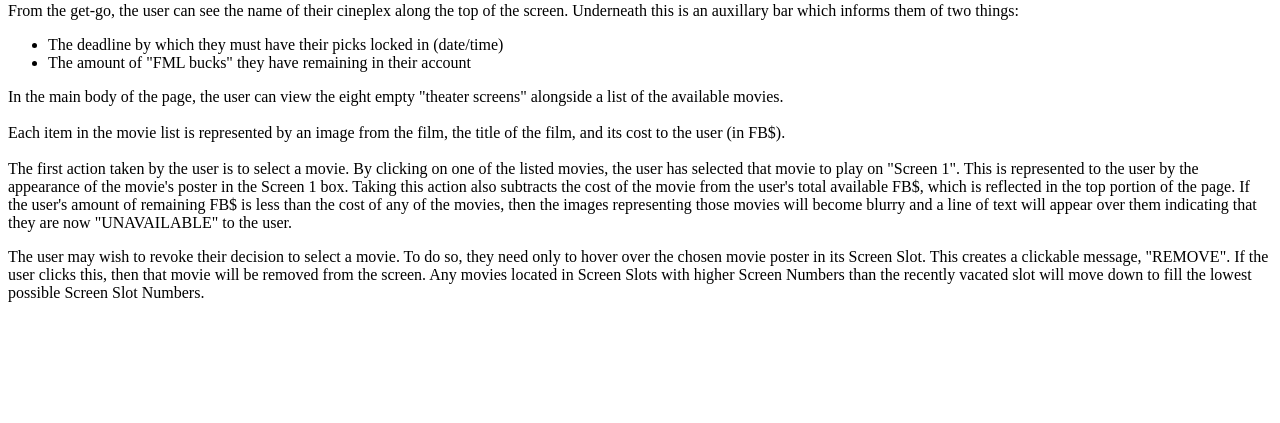
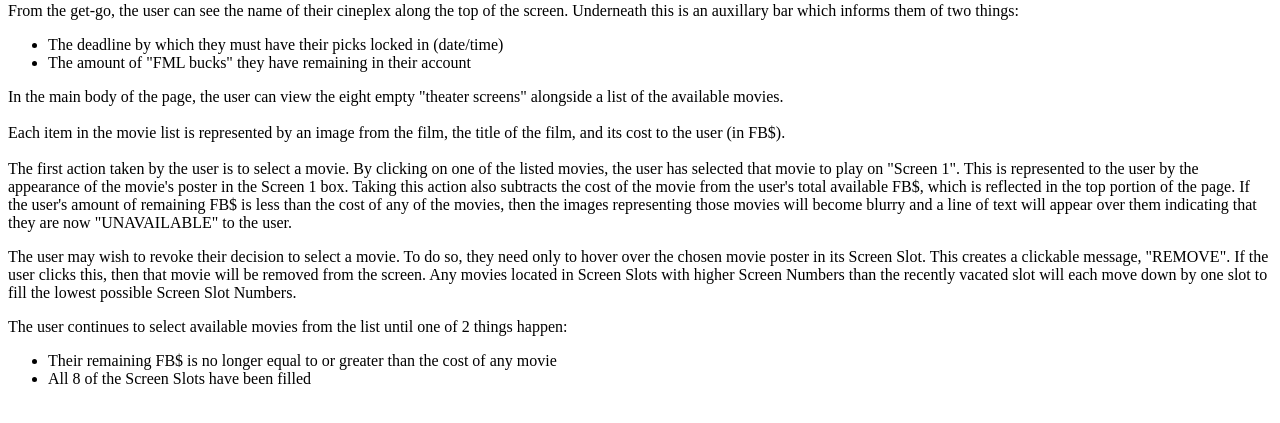
Before and after one commit to louisg005/fantasy-movie-league, a PHP site: page / in a window 1280 px wide. Shown: the part 284-707 px from the top of the page. Run offline with PHP 8.4, Linux system fonts and the light colour scheme.

Commit message:
user end

```diff
--- a/index.php
+++ b/index.php
@@ -17,6 +17,11 @@
         <li>The amount of "FML bucks" they have remaining in their account</li>
     </ul>
     <p>In the main body of the page, the user can view the eight empty "theater screens" alongside a list of the available movies.<br><br>Each item in the movie list is represented by an image from the film, the title of the film, and its cost to the user (in FB$).<br><br>The first action taken by the user is to select a movie. By clicking on one of the listed movies, the user has selected that movie to play on "Screen 1". This is represented to the user by the appearance of the movie's poster in the Screen 1 box. Taking this action also subtracts the cost of the movie from the user's total available FB$, which is reflected in the top portion of the page. If the user's amount of remaining FB$ is less than the cost of any of the movies, then the images representing those movies will become blurry and a line of text will appear over them indicating that they are now "UNAVAILABLE" to the user.</p>
-    <p>The user may wish to revoke their decision to select a movie. To do so, they need only to hover over the chosen movie poster in its Screen Slot. This creates a clickable message, "REMOVE". If the user clicks this, then that movie will be removed from the screen. Any movies located in Screen Slots with higher Screen Numbers than the recently vacated slot will move down to fill the lowest possible Screen Slot Numbers. </p>
+    <p>The user may wish to revoke their decision to select a movie. To do so, they need only to hover over the chosen movie poster in its Screen Slot. This creates a clickable message, "REMOVE". If the user clicks this, then that movie will be removed from the screen. Any movies located in Screen Slots with higher Screen Numbers than the recently vacated slot will each move down by one slot to fill the lowest possible Screen Slot Numbers. </p>
+    <p>The user continues to select available movies from the list until one of 2 things happen:</p>
+    <ul>
+        <li>Their remaining FB$ is no longer equal to or greater than the cost of any movie</li>
+        <li>All 8 of the Screen Slots have been filled</li>
+    </ul>
     </body>
 </html>
```
